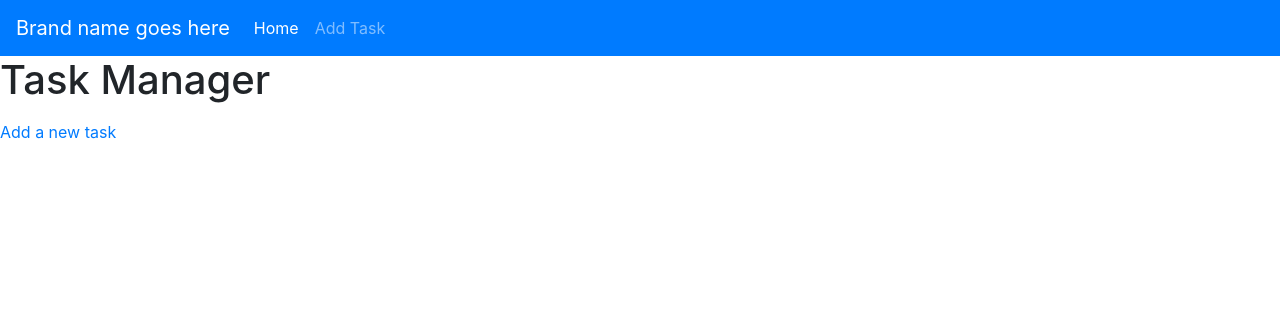
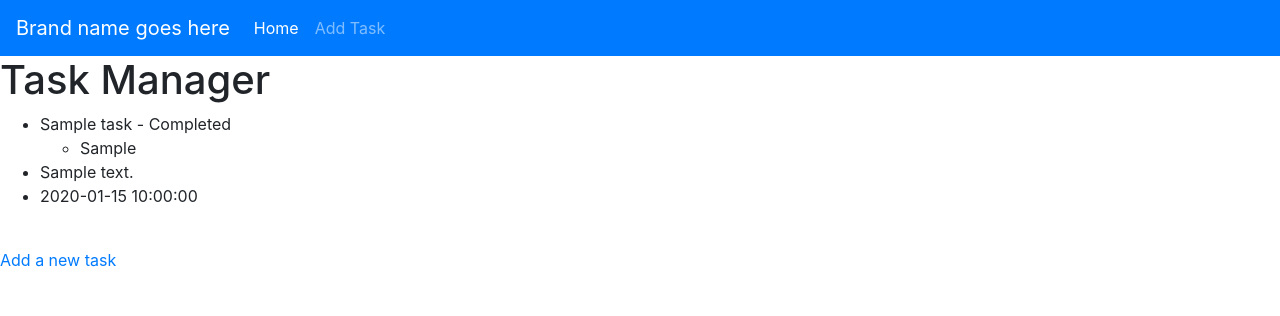
Before and after one commit to punstack/task-manager-app, a Flask app: page / in a window 1280 px wide. Shown: the top 316 px of the page. Run offline with Flask 3, Linux system fonts and the light colour scheme; tables that the repository leaves empty hold one stand-in row (values such as "Sample post").

Commit message:
fixed functionality for adding tasks; database now works

```diff
--- a/app.py
+++ b/app.py
@@ -1,23 +1,25 @@
 # python -m venv .venv
 # source  .venv/Scripts/activate
 
-from flask import Flask, render_template, redirect
+from flask import Flask, render_template, redirect, request, url_for
 from flask_sqlalchemy import SQLAlchemy
+from datetime import datetime
 
 app = Flask(__name__)
 
 app.config['SQLALCHEMY_DATABASE_URI'] = 'sqlite:///tasks.db' # "tasks" table
+app.config['SQLALCHEMY_TRACK_MODIFICATIONS'] = False
 db = SQLAlchemy(app)
 
 class Task(db.Model):
     id = db.Column(db.Integer, primary_key = True)
     title = db.Column(db.String(100), nullable = False)
-    description = db.Column(db.String(200), nullable = True, default = None)
-    checklist_item = db.Column(db.String(100), nullable = True, default = None)
-    due_date = db.Column(db.DateTime, nullable = True, default = None)
+    description = db.Column(db.String(200), default = None)
+    checklist_item = db.Column(db.String(100), default = None)
+    due_date = db.Column(db.DateTime, default = None)
     completed = db.Column(db.Boolean, default = False)
 
-    def __init__(self, title):
+    def __init__(self, title, description, checklist_item, due_date, completed):
         self.title = title
         self.description = description
         self.checklist_item = checklist_item
@@ -27,17 +29,65 @@ class Task(db.Model):
 
 @app.route('/')
 def index():
-    return render_template('index.html')
+    ''' # remove all entries in the database
+    for task in Task.query.all():
+        Task.query.delete()
+    db.session.commit()
+    '''
+    return render_template('index.html', tasks = Task.query.all())
 
-@app.route('/add-task') #methods = GET, POST
+@app.route('/add-task', methods = ["GET", "POST"])
 def add_task():
-    return render_template('add_task.html')
+    if request.method == "POST":
+        title = request.form["title"]
+        description = request.form["description"] # else None
+        checklist_item = request.form["checklist_item"] # else None
+        due_date = request.form["due_date"] # else None # prints as YYYY-MM-DD
+        if type(due_date) is str:
+            due_date = datetime.strptime(due_date, '%Y-%m-%d')
 
+        new_task = Task(title = title, description = description, checklist_item = checklist_item, due_date = due_date, completed = False)
+        db.session.add(new_task)
+        db.session.commit()
+        return redirect('/')
+    else:
+        return render_template('add_task.html')
+
+@app.route("/view")
+def view():
+    return render_template("view.html", values=Task.query.all())
+
+'''
+@app.route("/login", methods = ["GET", "POST"])
+def login():
+    if request.method == "POST":
+        session.permanent = True
+        user = request.form["nm"]
+        session["user"] = user
+        return redirect(url_for("user"))
+
+    else:
+        if "user" in session:
+            return redirect(url_for("user"))
+        return render_template('login.html')
+
+@app.route("/user")
+def user():
+    if "user" in session:
+        user = session["user"]
+        return render_template("task_list.html")
+
+@app.route("/logout")
+def logout():
+    if "user" in session:
+        flash("You have been logged out.", "info")
+    session.pop("user", None)
+    return redirect(url_for("login"))
+'''
 
 if __name__ == '__main__':
+    #db.create_all() #for some reason, running this code breaks the web app :(
     '''
-    db.create_all()
-
     new_task = Task(title="Sample Task", description="This is a task")
     db.session.add(new_task)
     db.session.commit()
--- a/templates/add_task.html
+++ b/templates/add_task.html
@@ -3,7 +3,7 @@
 {% block home_status %}{% endblock %}
 {% block add_status %}active{% endblock %}
 {% block content %}
-<form>
+<form action = "#" method = "POST">
     <label for = "title">Task Name:</label><br>
     <input type = "text" id = "title" name = "title"><br>
 
@@ -11,7 +11,7 @@
     <input type = "text" id = "description" name = "description"><br>
 
     <label for = "checklist_item">Sub-task:</label><br>
-    <input type = "text" id = "checklist_item" name = "cheklist_item"><br>
+    <input type = "text" id = "checklist_item" name = "checklist_item"><br>
 
     <label for = "due_date">Due Date:</label><br>
     <input type = "date" id = "due_date" name = "due_date"><br>
--- a/templates/index.html
+++ b/templates/index.html
@@ -5,6 +5,18 @@
 <ul>
   {% for task in tasks %}
     <li>{{ task.title }} - {{ 'Completed' if task.completed else 'Pending' }}</li>
+    <ul>
+      {% if task.checklist_item %}
+        <li>{{ task.checklist_item }}</li>
+      {% endif %}
+    </ul>
+    {% if task.description %}
+      <li>{{ task.description }}</li>
+    {% endif %}
+    {% if task.due_date %}
+      <li>{{ task.due_date }}</li>
+    {% endif %}
+    <br>
   {% endfor %}
 </ul>
 <a href="/add-task">Add a new task</a>
--- /dev/null
+++ b/templates/view.html
@@ -0,0 +1,6 @@
+{% extends "layout.html" %}
+{% block content %}
+    {% for item in values %}
+        <p>{{item.title}}, {{item.description}}, {{item.checklist_item}}, {{item.due_date}}, {{item.completed}}</p>
+    {% endfor %}
+{% endblock %}
```
Also changed, not shown: instance/tasks.db (added).
